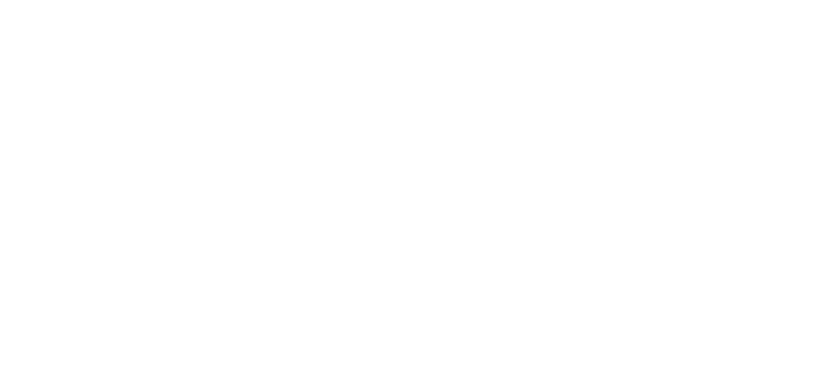
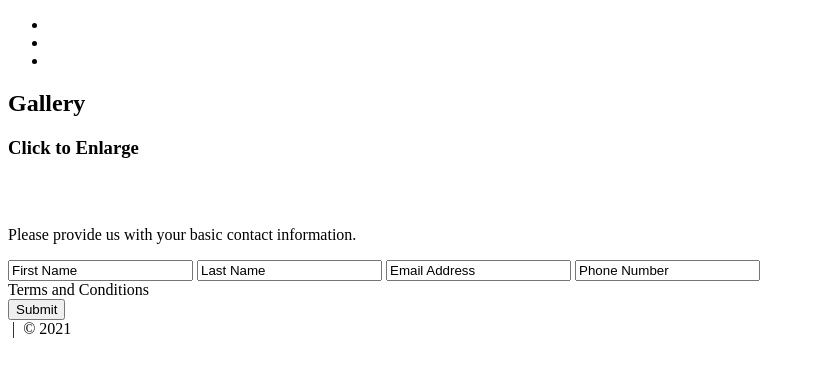
Before and after one commit to andrewkpoore92/Iceland-Project, a plain HTML site: page index.html in a window 1280 px wide. Shown: the whole page, without its empty margins (0-815 px from the left). Drawn offline with Linux system fonts and the light colour scheme.

Commit message:
Update index.html

```diff
--- a/index.html
+++ b/index.html
@@ -4,10 +4,92 @@
 	<head>
 		<title>Project</title>
 		<meta charset="utf-8">
-		<link rel="stylesheet" type="text/css" href="">
 	</head>
 
 	<body>
+
+		<!-- NAV -->
+		<div>
+			<div>
+				<ul>
+					<li></li>
+					<li></li>
+					<li></li>
+				</ul>
+			</div>
+		</div>
+		<!-- END NAV -->
+
+		<!-- HOME -->
+		<div>
+			<div>
+				<div>
+					<span></span>
+				</div>
+			</div>
+		</div>
+		<!-- END HOME -->
+
+		<!-- GALLERY -->
+		<section>
+			<div>
+				<h1>Gallery</h1>
+				<div>
+
+					<!-- PHOTO CONTAINER 1 -->
+					<div>
+						<div>
+							<div>
+								<h3>Click to Enlarge</h3>
+								<p></p>
+							</div>
+						</div>
+					</div>
+					<!-- END PHOTO CONTAINER 1 -->
+
+				</div>
+			</div>
+		</section>
+		<!-- END GALLERY -->
+
+		<!-- RSVP -->
+		<section>
+			<div>
+				<div>
+					<h1></h1>
+					<div>
+						<h2><span></span>
+							<br />
+						</h2>
+						<p>
+							Please provide us with your basic contact information.
+						</p>
+						<div>
+							<form action="" method="post">
+								<input class="rsvp" type="text" value="First Name">
+								<input class="rsvp" type="text" value="Last Name">
+								<input class="rsvp" type="text" value="Email Address">
+								<input class="rsvp" type="text" value="Phone Number">
+								<div class="form-spacer">
+									<label class="terms">Terms and Conditions</label>
+								</div>
+								<div>
+									<input type="submit" value="Submit">
+								</div>
+							</form>
+						</div>
+					</div>
+				</div>
+			</div>
+		</section>
+		<!-- END RSVP -->
+
+		<!-- FOOTER -->
+		<div>
+			&nbsp;|&nbsp; &copy 2021
+		</div>
+		<! END FOOTER -->
+
 	</body>
 
 </html>
```
